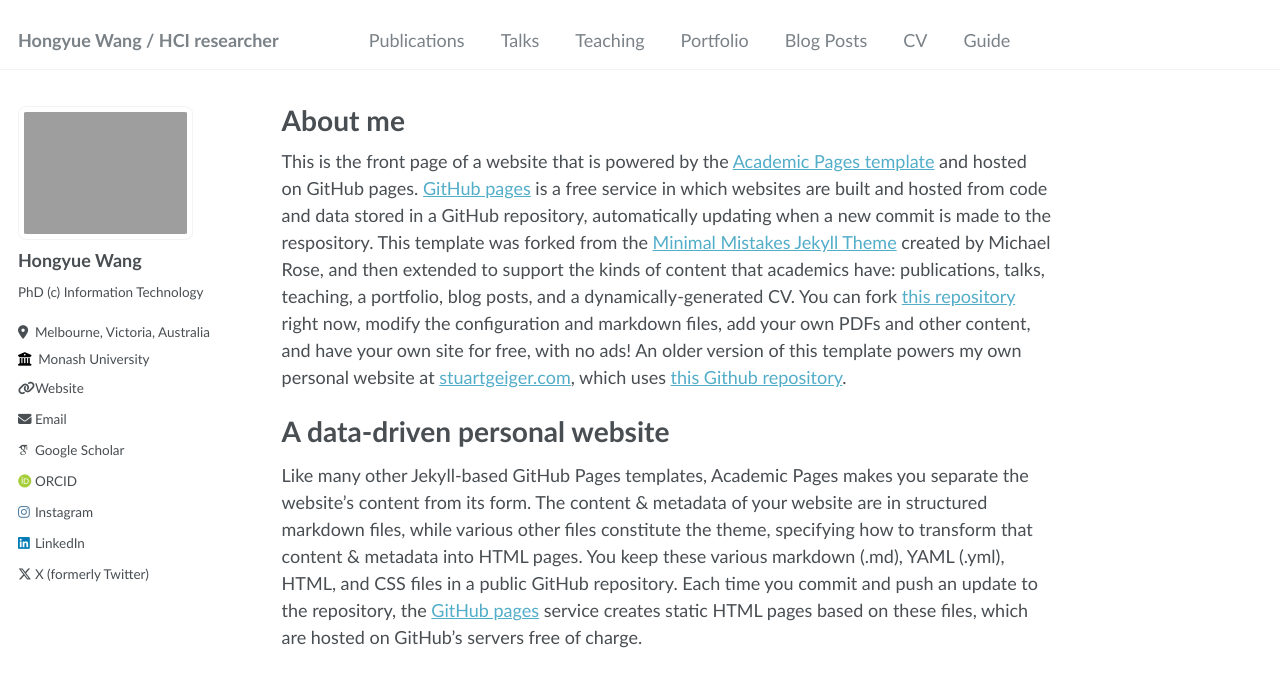
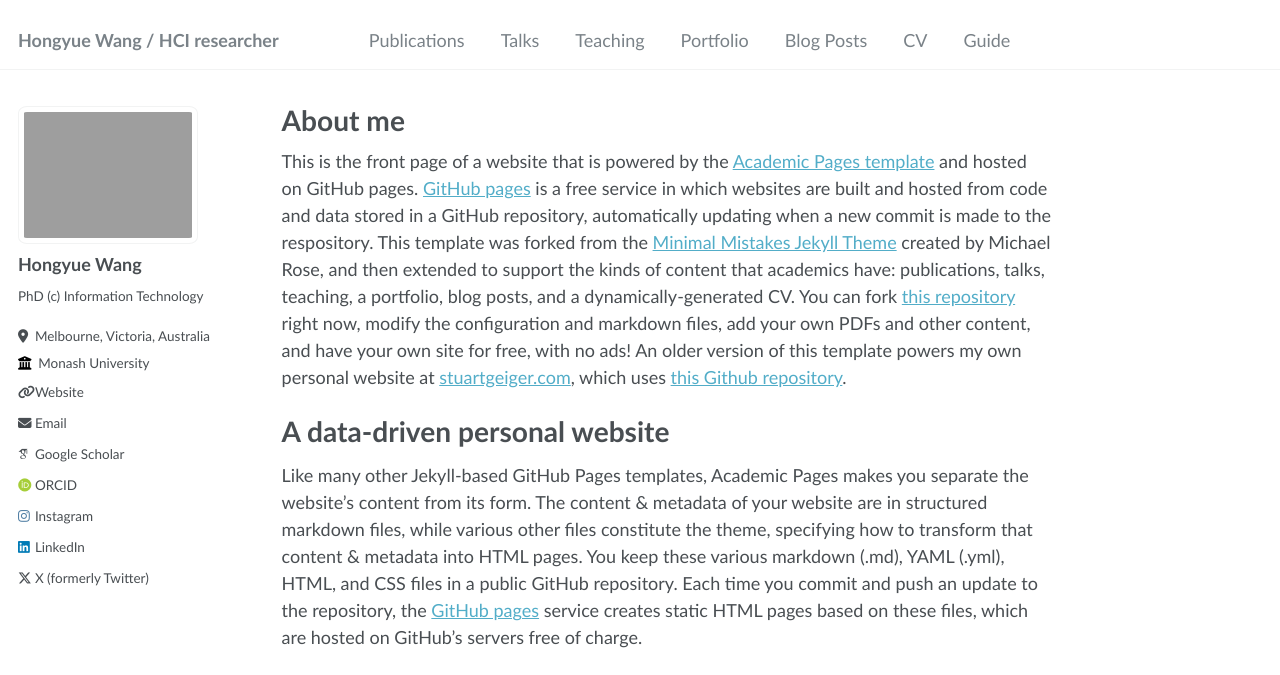
Before and after one commit to hongyue-howard-wang/hongyue-howard-wang.github.io, a Jekyll site: the page built from _pages/about.md, in a window 1280 px wide. Shown: the top 675 px of the page. Built offline with Jekyll 4.4.1, drawn with Linux system fonts in a browser that asks for light colours; some web fonts are replaced.

Commit message:
Update _sidebar.scss

```diff
--- a/_sass/_sidebar.scss
+++ b/_sass/_sidebar.scss
@@ -90,7 +90,7 @@
   }
 
   img {
-    max-width: 175px;
+    max-width: 180px;
     border-radius: 5%;
 
     @include breakpoint($large) {
```
